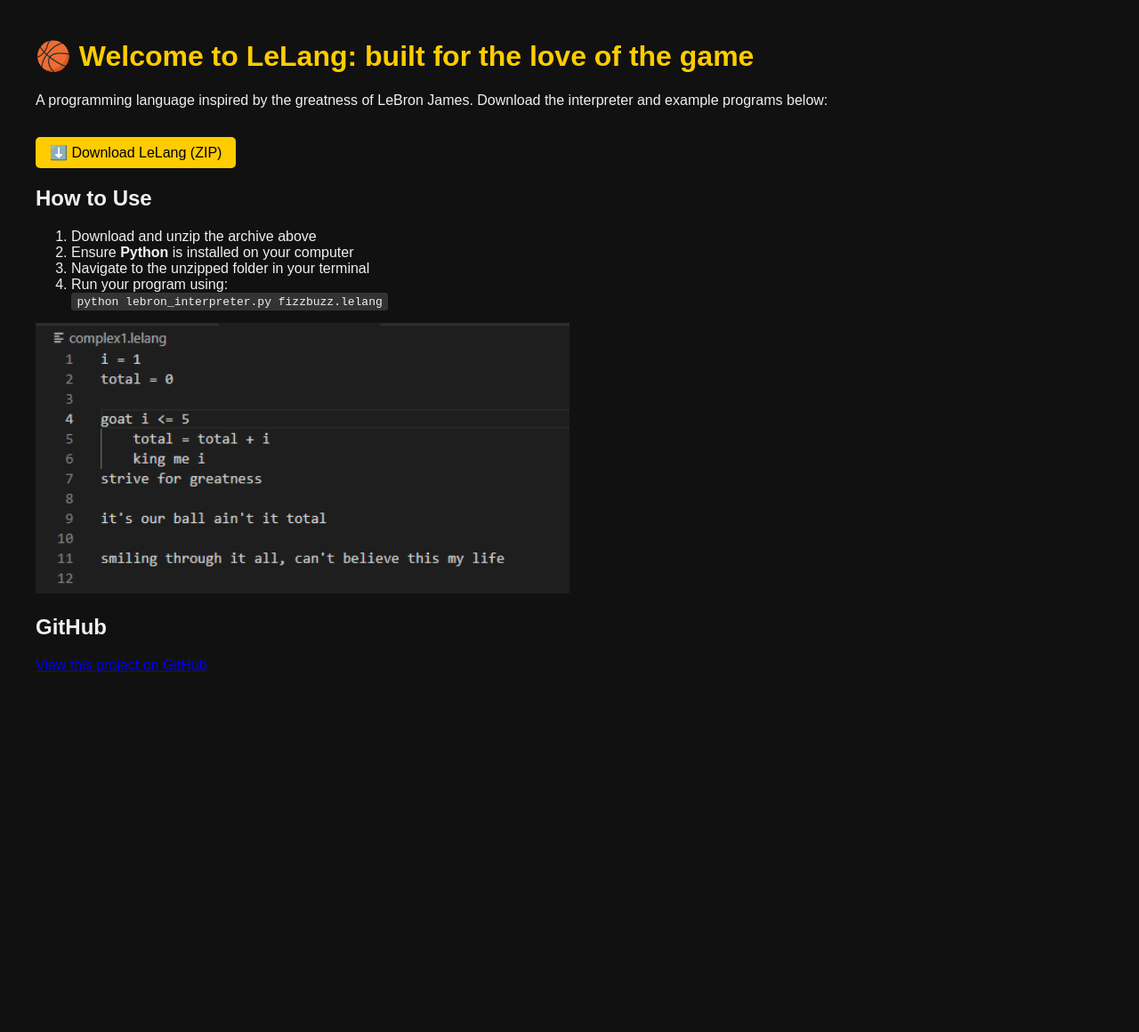
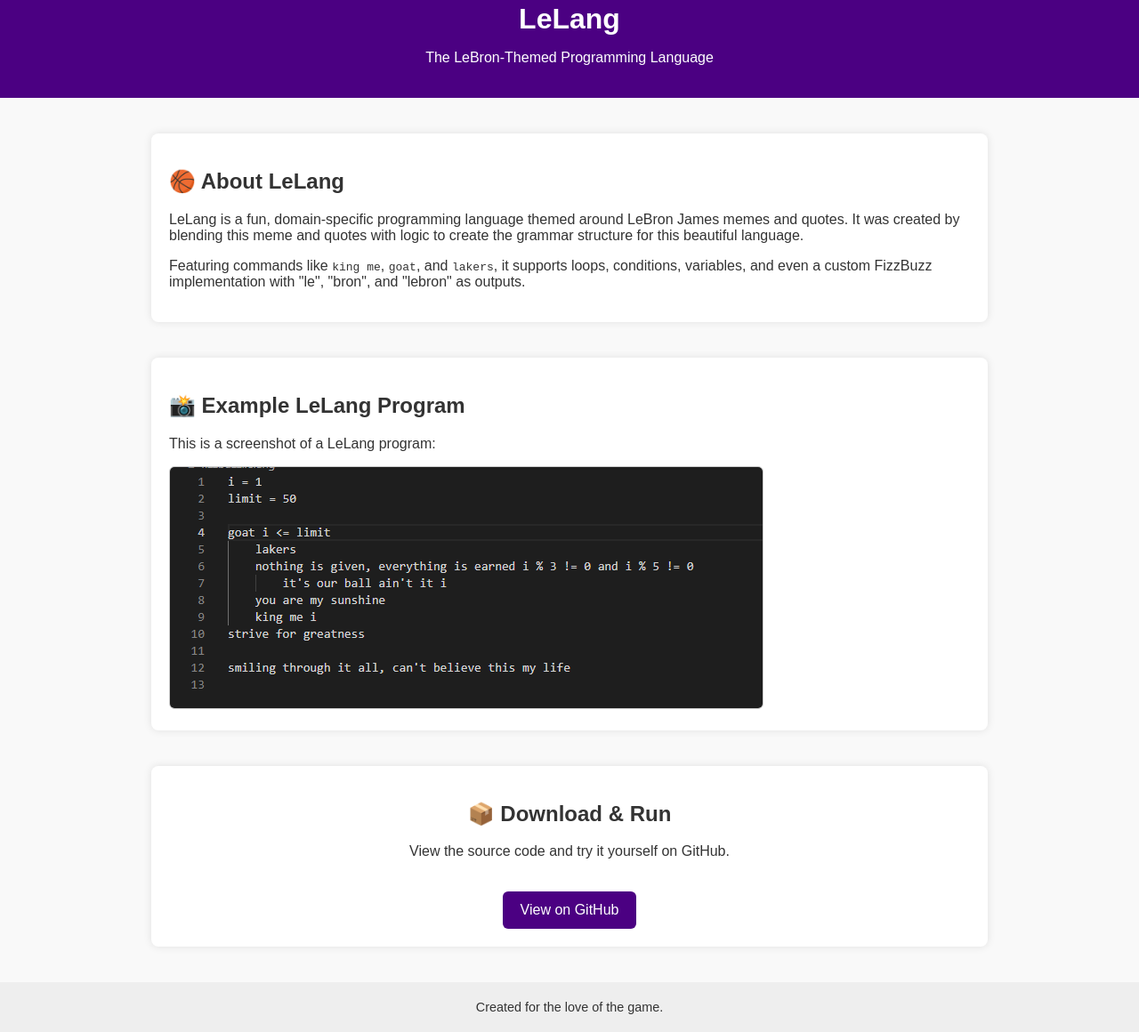
Before and after one commit to Kennymel/Lelang, a plain HTML site: page index.html in a window 1280 px wide. Shown: the part 17-1177 px from the top of the page at 89% size. Before the commit the page ends 830 px from the top, so only its background shows below. Drawn offline with Linux system fonts and the light colour scheme.

Commit message:
new website index.html

```diff
--- a/index.html
+++ b/index.html
@@ -1,42 +1,91 @@
 <!DOCTYPE html>
-<html>
+<html lang="en">
 <head>
   <meta charset="UTF-8">
-  <title>LeLang - A LeBron-themed Programming Language</title>
+  <meta name="viewport" content="width=device-width, initial-scale=1">
+  <title>LeLang - The LeBron-Themed Programming Language</title>
   <style>
-    body { font-family: Arial, sans-serif; padding: 2em; background: #111; color: #f0f0f0; }
-    h1 { color: #ffcc00; }
-    a.download {
+    body {
+      font-family: Arial, sans-serif;
+      margin: 0;
+      background: #f9f9f9;
+      color: #333;
+    }
+    header {
+      background: #4b0082;
+      color: white;
+      padding: 20px;
+      text-align: center;
+    }
+    h1 {
+      margin: 0;
+    }
+    section {
+      max-width: 900px;
+      margin: 40px auto;
+      padding: 20px;
+      background: white;
+      border-radius: 8px;
+      box-shadow: 0 0 10px rgba(0,0,0,0.1);
+    }
+    img {
+      max-width: 100%;
+      border-radius: 6px;
+      border: 1px solid #ccc;
+    }
+    a.button {
       display: inline-block;
-      margin-top: 1em;
-      padding: 0.5em 1em;
-      background: #ffcc00;
-      color: #000;
+      padding: 12px 20px;
+      margin-top: 20px;
+      background: #4b0082;
+      color: white;
       text-decoration: none;
-      border-radius: 5px;
+      border-radius: 6px;
     }
-    code { background: #333; padding: 0.2em 0.5em; border-radius: 3px; }
+    footer {
+      text-align: center;
+      padding: 20px;
+      background: #eee;
+      font-size: 0.9em;
+    }
   </style>
 </head>
 <body>
-  <h1>🏀 Welcome to LeLang: built for the love of the game</h1>
-  <p>A programming language inspired by the greatness of LeBron James. Download the interpreter and example programs below:</p>
 
-  <a class="download" href="https://github.com/Kennymel/Lelang/archive/refs/heads/main.zip">⬇️ Download LeLang (ZIP)</a>
+<header>
+  <h1>LeLang</h1>
+  <p>The LeBron-Themed Programming Language</p>
+</header>
 
-  <h2>How to Use</h2>
-  <ol>
-    <li>Download and unzip the archive above</li>
-    <li>Ensure <strong>Python</strong> is installed on your computer</li>
-    <li>Navigate to the unzipped folder in your terminal</li>
-    <li>Run your program using:<br><code>python lebron_interpreter.py fizzbuzz.lelang</code></li>
-  </ol>
-<img src="https://github.com/Kennymel/Lelang/blob/main/images/Screenshot%202025-05-06%20120824.png" alt= "Example" width = "600">
-  <h2>GitHub</h2>
+<section>
+  <h2>🏀 About LeLang</h2>
   <p>
-    <a href="https://github.com/Kennymel/Lelang" target="_blank">
-      View this project on GitHub
-    </a>
+    LeLang is a fun, domain-specific programming language themed around LeBron James memes and quotes.
+    It was created by blending this meme and quotes with logic to create the grammar structure for this beautiful language.
   </p>
+  <p>
+    Featuring commands like <code>king me</code>, <code>goat</code>, and <code>lakers</code>,
+    it supports loops, conditions, variables, and even a custom FizzBuzz implementation with
+    "le", "bron", and "lebron" as outputs.
+  </p>
+</section>
+
+<section>
+  <h2>📸 Example LeLang Program</h2>
+  <p>This is a screenshot of a LeLang program:</p>
+  <img src="https://raw.githubusercontent.com/Kennymel/Lelang/main/images/Screenshot%202025-05-06%20120113.png"
+       alt="Sample LeLang Code Screenshot">
+</section>
+
+<section style="text-align: center;">
+  <h2>📦 Download & Run</h2>
+  <p>View the source code and try it yourself on GitHub.</p>
+  <a class="button" href="https://github.com/Kennymel/Lelang" target="_blank">View on GitHub</a>
+</section>
+
+<footer>
+  Created for the love of the game.
+</footer>
+
 </body>
 </html>
```
